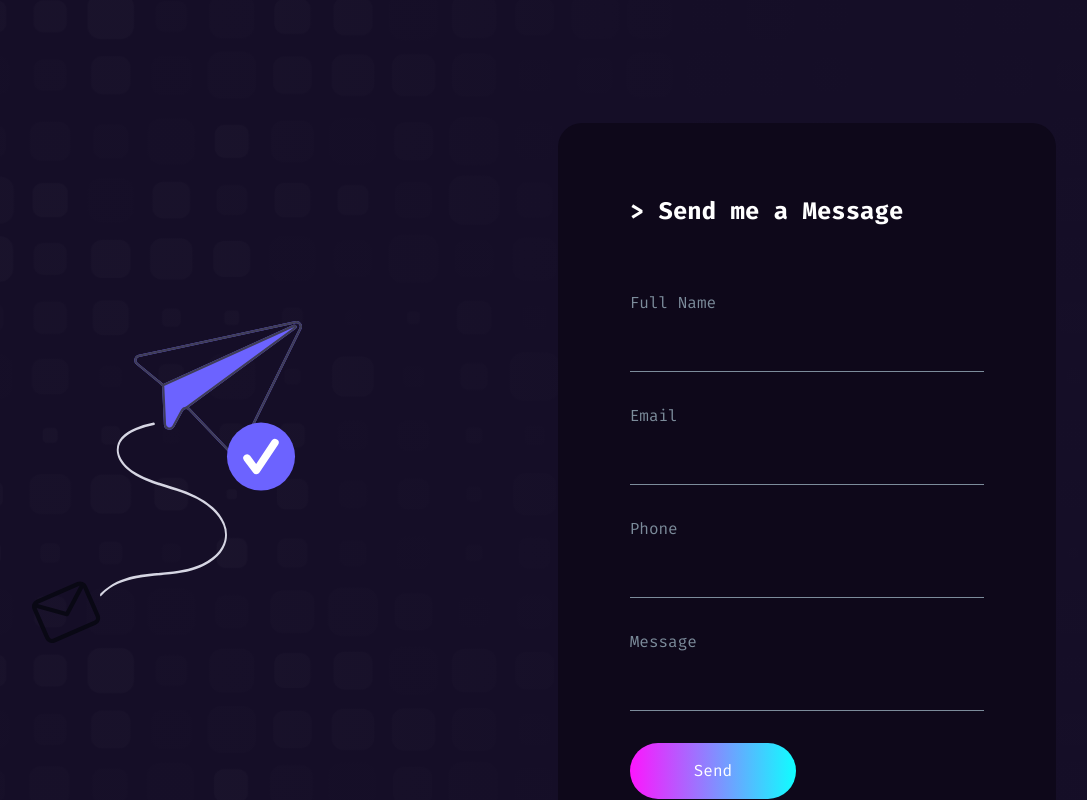
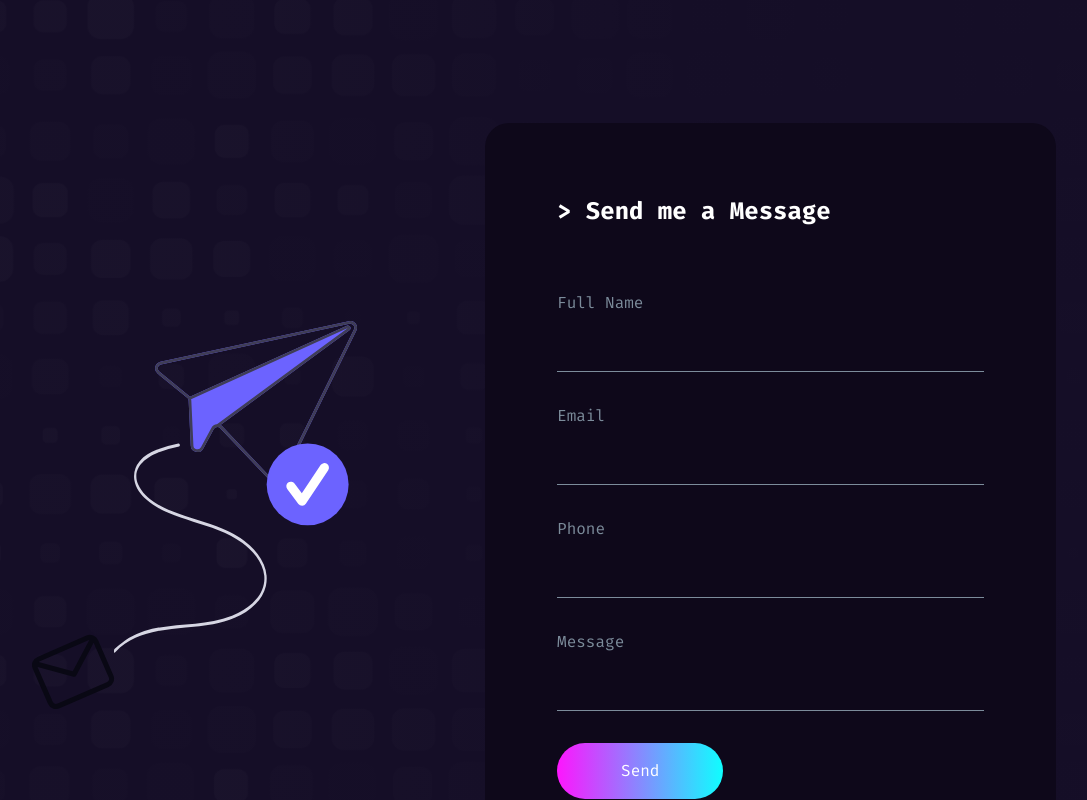
Before and after one commit to nbur4556/svkit-portfolio, a SvelteKit app: page / in a window 1280 px wide. Shown: the part 2220-3020 px from the top of the page, without its empty margins (96-1183 px from the left). Built offline with nearby package versions, Linux system fonts and the light colour scheme.

Commit message:
tweak message and image layout

```diff
--- a/src/components/Contact.svelte
+++ b/src/components/Contact.svelte
@@ -7,7 +7,8 @@
 </script>
 
 <PageContent class="lg:mb-lg">
-  <section class="flex lg:flex-row flex-col-reverse justify-between items-center gap-xl">
+  <!-- TODO: would it be better to set each items basis instead of trying to adjust by size? -->
+  <section class="flex lg:flex-row flex-col-reverse justify-between items-center gap-lg">
     <!-- TODO: graphics-update: responsive -->
     <!-- TODO: graphics-update: cutting off at bottom -->
     <ImageContainer
@@ -16,7 +17,7 @@
       alt="Message shown as a paper plane with a checkmark"
     />
 
-    <Card class="lg:max-w-xxl w-full" classBody="text-white" testId="contact">
+    <Card class="lg:max-w-xxxl w-full" classBody="text-white" testId="contact">
       <h2 slot="heading" id="contact" class="text-2xl font-bold">{"> Send me a Message"}</h2>
       <ContactForm />
       <ContactDetails />
```
